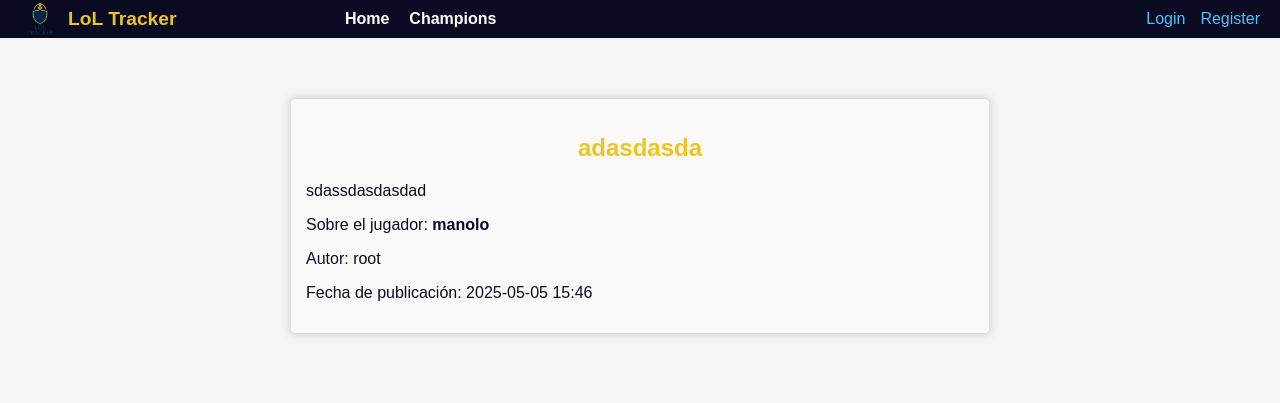
After one commit to dresa04/Projecte_web, a Django app: page /lol_app/reviews/1/ in a window 1280 px wide. The commit adds this page. Shown: the top 403 px of the page. Run offline with Django 5.2, Linux system fonts and the light colour scheme; data comes from the database, SQL or seed files in the repository.

Commit message:
Add review detail view and update home page to link to reviews

```diff
--- /dev/null
+++ b/lol_app/templates/reviews/review_detail.html
@@ -0,0 +1,50 @@
+{% extends "base.html" %}
+{% block title %}Reseña de {{ review.to_user.username }}{% endblock %}
+
+{% block content %}
+<div class="container" style="max-width: 700px;">
+  <div class="review-box">
+    <span vocab="https://schema.org/" typeof="Review">
+
+      <h2 property="name">{{ review.title }}</h2>
+
+      <p property="reviewBody">{{ review.body|linebreaksbr }}</p>
+
+      <p>Sobre el jugador:
+        <span property="itemReviewed" typeof="Person">
+          <strong><span property="name">{{ review.to_user.username }}</span></strong>
+        </span>
+      </p>
+
+      <p>Autor:
+        <span property="author" typeof="Person">
+          <span property="name">{{ review.from_user.username }}</span>
+        </span>
+      </p>
+
+      <p>Fecha de publicación:
+        <span property="datePublished">{{ review.timestamp|date:"Y-m-d H:i" }}</span>
+      </p>
+
+      {% if review.match %}
+      <p>Partida relacionada:
+        <span typeof="VideoGame">
+          <span property="name">League of Legends – {{ review.match.match_id }}</span>
+        </span>
+      </p>
+      {% endif %}
+
+    </span>
+  </div>
+</div>
+
+<style>
+.review-box {
+    border: 1px solid #ddd;
+    border-radius: 5px;
+    padding: 15px;
+    margin-top: 20px;
+    background-color: #f9f9f9;
+}
+</style>
+{% endblock %}
--- a/lol_app/urls.py
+++ b/lol_app/urls.py
@@ -21,4 +21,6 @@ urlpatterns = [
     # opcional:
     path('reviews/delete/<int:pk>/confirm/', views.review_confirm_delete, name='review_confirm_delete'),
 
+    path('reviews/<int:pk>/', views.review_detail, name='review_detail'),
+
 ]
--- a/lol_app/views.py
+++ b/lol_app/views.py
@@ -464,3 +464,9 @@ def review_confirm_delete(request, pk):
         review.delete()
         return redirect('review_delete_list')
     return render(request, 'review_confirm_delete.html', {'review': review})
+
+
+
+def review_detail(request, pk):
+    review = get_object_or_404(Review, pk=pk)
+    return render(request, 'reviews/review_detail.html', {'review': review})
```
Also changed, not shown: lol_app/templates/home2.html (+7 -0 lines).
